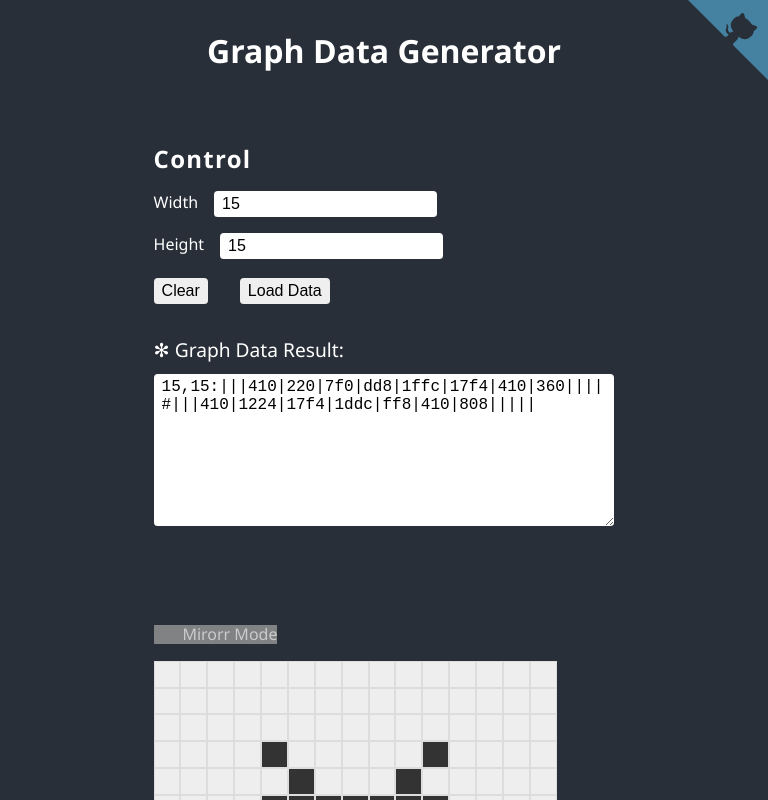
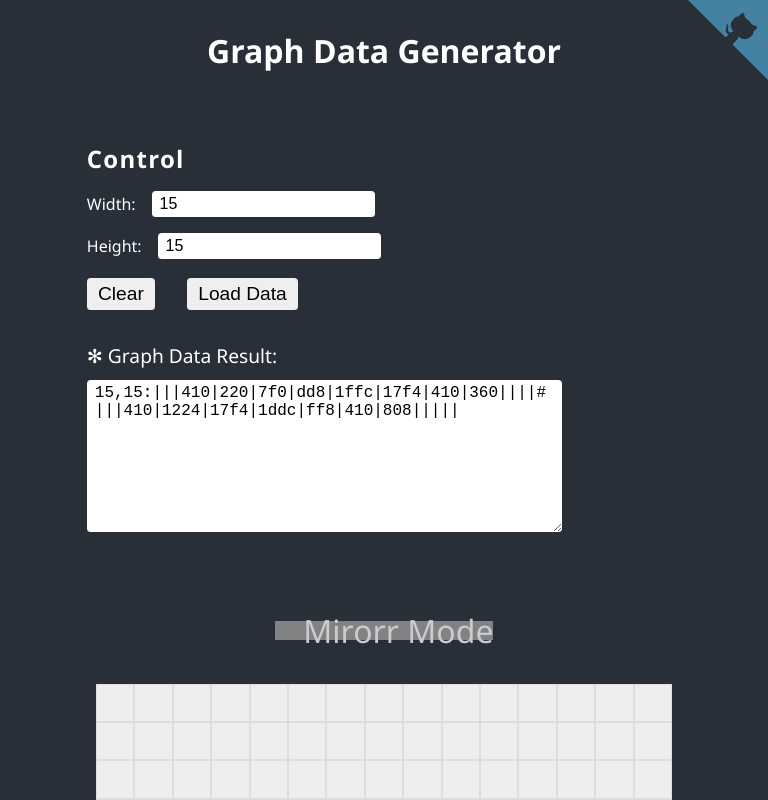
Before and after one commit to andy820621/Graph-Image-Generator, a Vue app: page / in a window 768 px wide. Shown: the top 800 px of the page. Built offline with nearby package versions, Linux system fonts and the light colour scheme; grey boxes are pictures that could not be loaded.

Commit message:
fix: rwd css

```diff
--- a/src/App.vue
+++ b/src/App.vue
@@ -199,7 +199,7 @@ window.addEventListener("keydown", (e) => {
 		<div class="control">
 			<h3>Control</h3>
 			<div class="input-control">
-				<label>Width</label>
+				<label>Width:</label>
 				<input
 					type="number"
 					v-model.number="data.settings.width"
@@ -207,7 +207,7 @@ window.addEventListener("keydown", (e) => {
 				/>
 			</div>
 			<div class="input-control">
-				<label>Height</label>
+				<label>Height:</label>
 				<input
 					type="number"
 					v-model.number="data.settings.height"
@@ -252,7 +252,7 @@ button,
 	display: flex;
 }
 main.row {
-	gap: 2.4rem;
+	gap: 2.4vw;
 	@media (max-width: 768px) {
 		flex-direction: column-reverse;
 	}
@@ -260,6 +260,11 @@ main.row {
 		padding: 0;
 		cursor: pointer;
 		user-select: none;
+		@media (max-width: 768px) {
+			font-size: 2rem;
+			text-align: center;
+			margin-bottom: 1rem;
+		}
 		input[type="checkbox"] {
 			opacity: 0;
 			visibility: 0;
@@ -302,7 +307,20 @@ main.row {
 			padding: 0.24rem 0.5rem;
 			border: none;
 			border-radius: 0.24rem;
-			max-width: 80vmin;
+		}
+		@media (max-width: 768px) {
+			width: 80vmin;
+			min-width: 20rem;
+			margin-inline: auto;
+			button {
+				padding: 0.3rem 0.7rem;
+				font-size: 1.2rem;
+			}
+			textarea {
+				margin-right: auto;
+				width: 80%;
+				min-width: 18rem;
+			}
 		}
 		.input-control,
 		.btn-control,
@@ -311,6 +329,7 @@ main.row {
 		}
 		.input-control {
 			gap: 1rem;
+			align-items: center;
 		}
 		.btn-control {
 			gap: 2rem;
@@ -325,11 +344,18 @@ main.row {
 	}
 }
 .graph {
+	.row {
+		width: min-content;
+		@media (max-width: 768px) {
+			margin-inline: auto;
+		}
+	}
 	.block {
-		@include size(5vmin);
-		@media (min-width: 768px) {
-			@include size(3.5vmin);
+		@media (max-width: 768px) {
+			@include size(5vmin);
+			margin: 0 auto;
 		}
+		@include size(3.5vmin);
 		border: 1px solid #ddd;
 		background-color: #eee;
 		color: #333;
@@ -367,7 +393,7 @@ main.row {
 		row-gap: 1.6rem;
 		width: 80%;
 		@media (min-width: 768px) {
-			width: 60vmin;
+			width: calc(3.5vmin * 15);
 		}
 		li {
 			position: relative;
```
